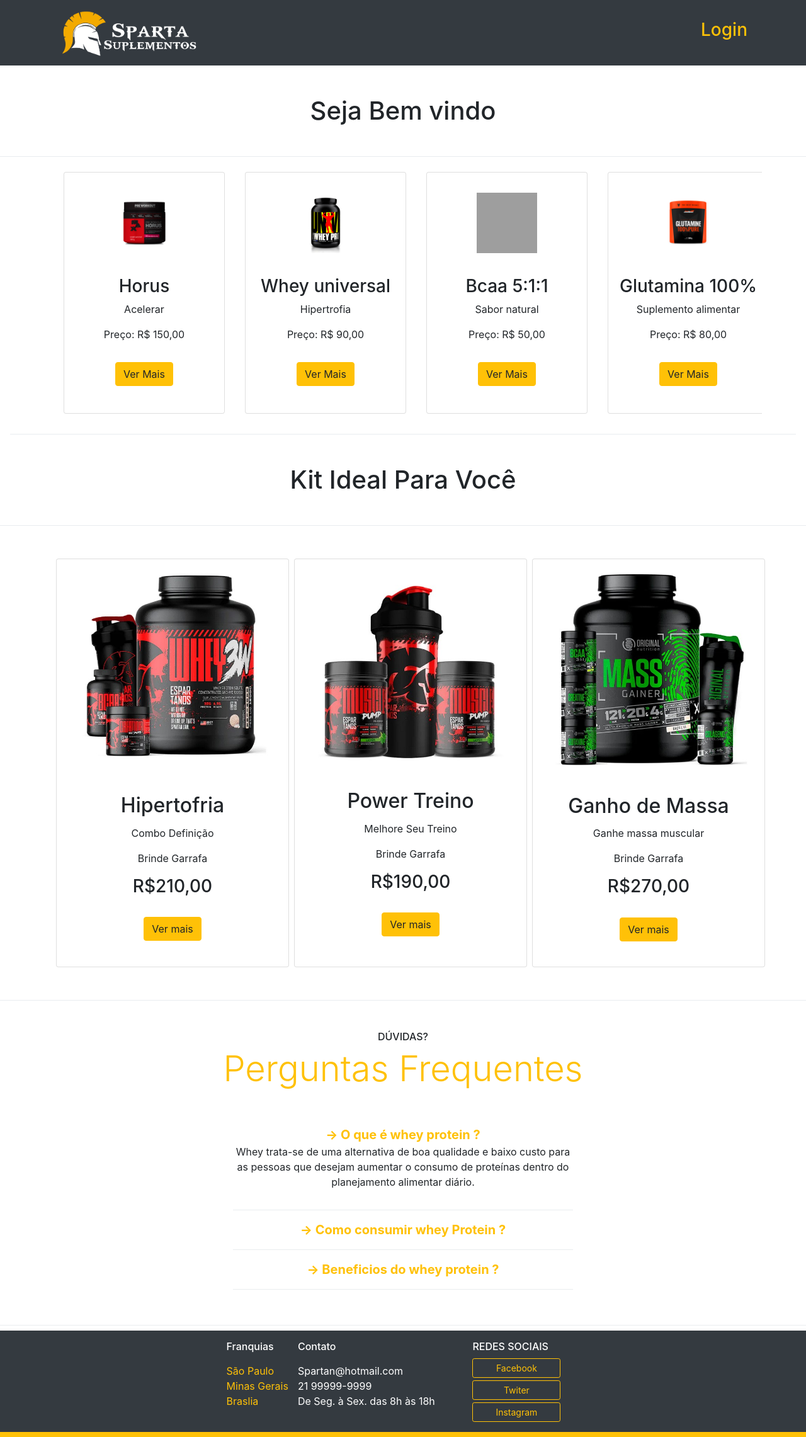
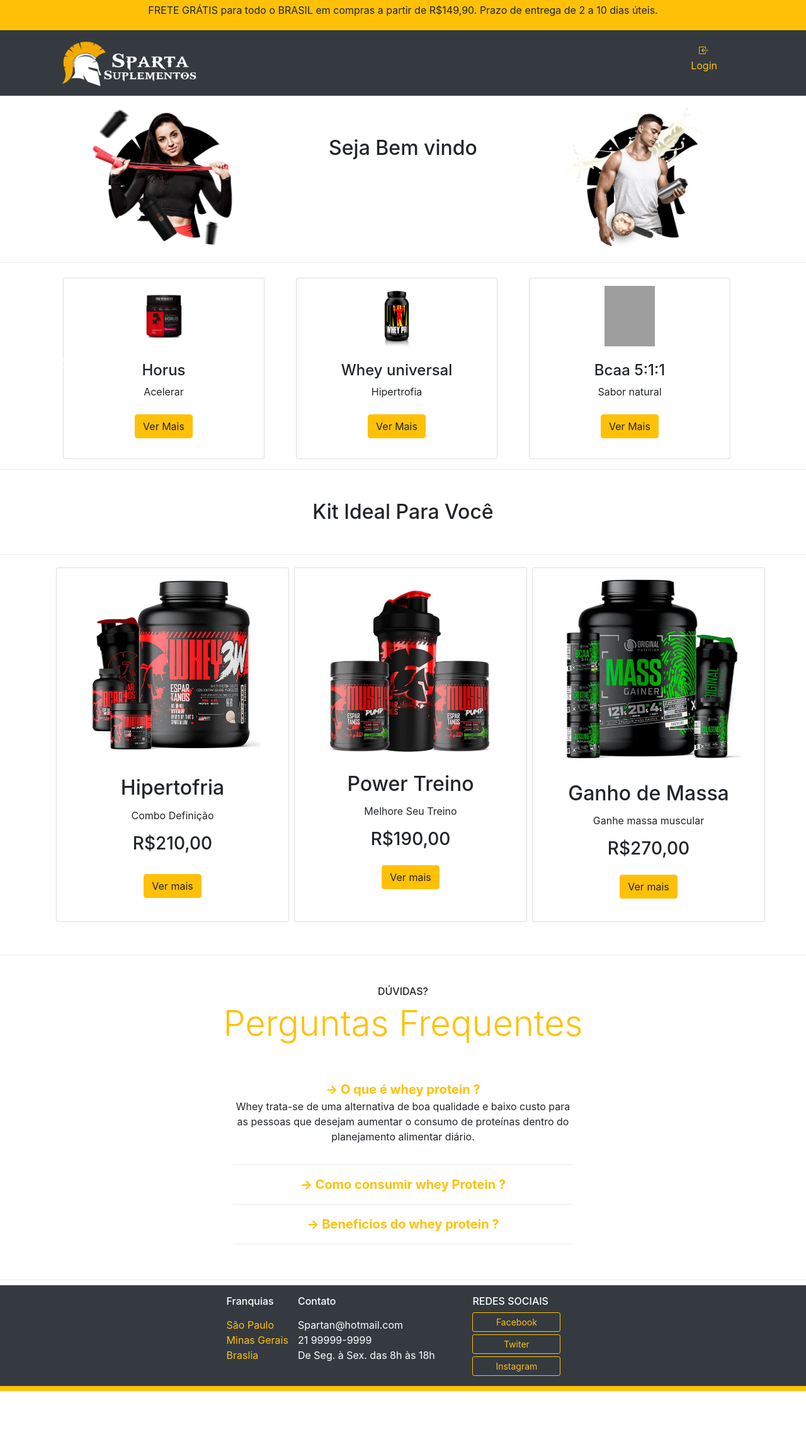
Before and after one commit to Ruamms/sparta, a PHP site: page /sparta/ in a window 1280 px wide. Shown: the whole page at 63% size. After the commit the page ends 2209 px from the top, so only its background shows below. Run offline with PHP 8.4, Linux system fonts and the light colour scheme; data comes from the database, SQL or seed files in the repository; some libraries are stand-ins or nearby versions; grey boxes are pictures that could not be loaded.

Commit message:
adicionado menu/carroseul
mudança em layout e carroseu

```diff
--- a/index.php
+++ b/index.php
@@ -16,123 +16,166 @@
     crossorigin="anonymous"></script>
   <script src="https://cdn.jsdelivr.net/npm/bootstrap@4.0.0/dist/js/bootstrap.min.js"
     integrity="sha384-JZR6Spejh4U02d8jOt6vLEHfe/JQGiRRSQQxSfFWpi1MquVdAyjUar5+76PVCmYl"
-    crossorigin="anonymous"></script>
+    crossorigin="anonymous"></script><!--  ícones do Bootstrap -->
+  <link href="https://cdn.jsdelivr.net/npm/bootstrap-icons/font/bootstrap-icons.css" rel="stylesheet">
+
+
   <link rel="stylesheet" href="./public/style.css">
 
 </head>
 
 <body style="height:50rem;">
 
-
-
-  <!-- menu-->
+  <div class="bg-warning text-center py-1 ">
+    <p>FRETE GRÁTIS para todo o BRASIL em compras a partir de R$149,90. Prazo de entrega de 2 a 10 dias úteis.</p>
+  </div>
   <nav class="sticky-top navbar navbar-expand-md navbar-light bg-dark py-1 box-shadow">
     <div class="container">
-      <img class="imagem-login" src="./img/Sparta Suplementos - Logo.png" alt="sparta" />
+
+      <img class="imagem-login" src="img/Sparta Suplementos - Logo.png" alt="sparta" />
+      </a>
       <button class="navbar-toggler" type="button" data-toggle="collapse" data-target="#navbarSupportedContent"
         aria-controls="navbarSupportedContent" aria-expanded="false" aria-label="Abrir Navegação">
         <span class="navbar-toggler-icon"></span>
       </button>
-
       <div class="collapse navbar-collapse" id="navbarSupportedContent">
         <ul class="navbar-nav ml-auto">
-          <li class="nav-item">
-            <h3><a class="nav-link text-warning" href="./usuario/login.php">Login</a></h3>
+          <!-- relatorio de compra-->
+          <li class="nav-item mr-5">
+            <p class="text-center"><a class="nav-link text-warning"
+                href="usuario/login.php"><i class="bi bi-box-arrow-in-left "
+                  data-bs-toggle="tooltip" data-bs-placement="top" title="Login"></i><br>
+                Login</a>
+            </p>
           </li>
+
+
         </ul>
       </div>
     </div>
   </nav>
-
-  <h1 class="m-5 text-center">Seja Bem vindo</h1>
+  <div class="container text-center mt-3">
+  <div class="row align-items-start">
+    <div class="col">
+    <img class="imagem-login" src="img/suplemento-alimentar-o-que-e-par.png" alt="sparta" />
+    </div>
+    <div class="col">
+    <h2 class="m-5 ">Seja Bem vindo</h2>
+    </div>
+    <div class="col">
+    <img class="imagem-login" src="img/suplementos.png" alt="sparta" />
+    </div>
+  </div>
+</div>
 
   <div class="dropdown-divider"></div>
 
   <!-- produtos vindo do banco-->
-  <section class="d-flex container produtos ">
-
+  <!-- Início do carrossel -->
+  <div id="carouselProdutos" class="carousel slide" data-ride="carousel">
+    <div class="carousel-inner">
       <?php
-
       $conexao = new mysqli("localhost", "root", "", "cadastro");
 
       if ($conexao->connect_error) {
         die("Erro na conexão: " . $conexao->connect_error);
       }
 
-
       $sql = "SELECT * FROM produtos";
       $resultado = $conexao->query($sql);
 
-    if ($resultado->num_rows > 0) {
+      if ($resultado !== false && $resultado->num_rows > 0) {
+        // Se houver resultados, execute o loop para exibir os produtos
+      } else {
+        echo "Nenhum produto cadastrado.";
+      }
+
+      $active = true;
+      $contador = 0;
+      if ($resultado !== false && $resultado->num_rows > 0) {
         while ($row = $resultado->fetch_assoc()) {
-        echo '<div class="mt-3 m-3 " >';
-        echo '<div class="card text-center align-items-center" style="width: 16rem;  height: 24rem;">';
-        echo '<div class="p-3">';
-        echo '<img class="m-3 "style="height: 6rem;width: 6rem;" src="http://localhost/sparta/adm/produto/' . $row["imagem"] . '" alt="' . $row["nome"] . '">';
+          if ($contador % 3 == 0) {
+            echo '<div class="carousel-item ' . ($active ? 'active' : '') . '">';
+            echo '<div class="row container mx-auto">';
+          }
+          echo '<div class="col-md-4 " >';
+          echo '<div class="mt-3">';
+          echo '<div class="card text-center align-items-center" style="height: 18rem; width: 20rem;">';
+          echo '<div class="p-2">';
+          echo '<img class="m-1 img-fluid" style="height: 6rem; width: 5rem;" src="http://localhost/sparta/adm/produto/' . $row["imagem"] . '" alt="' . $row["nome"] . '">';
           echo '<div class="card-body">';
-        echo '<h3 >' . $row["nome"] . '</h3>';
+          echo '<h4>' . $row["nome"] . '</h4>';
           echo '<p>' . $row["descricao"] . '</p>';
 
-        echo '<p class="card-text">Preço: R$ ' . number_format($row["preco"], 2, ',', '.') . '</p>';
-        echo '<a class="btn btn-warning mt-3" href="./usuario/login.php"">Ver Mais</a>';
+          echo '<a class="btn btn-warning mt-2" href="./usuario/login.php">Ver Mais</a>';
           echo '</div>';
           echo '</div>';
           echo '</div>';
           echo '</div>';
-
+          echo '</div>';
+          $contador++;
+          if ($contador % 3 == 0 || $contador == $resultado->num_rows) {
+            echo '</div>';
+            echo '</div>';
+            $active = false;
+          }
         }
       } else {
         echo "Nenhum produto cadastrado.";
       }
-    $conexao->close();
       ?>
+    </div>
+    <a class="carousel-control-prev " href="#carouselProdutos" role="button" data-slide="prev">
+      <span class="carousel-control-prev-icon " aria-hidden="true"></span>
+      <span class="sr-only ">Anterior</span>
+    </a>
+    <a class="carousel-control-next" href="#carouselProdutos" role="button" data-slide="next">
+      <span class="carousel-control-next-icon" aria-hidden="true"></span>
+      <span class="sr-only">Próximo</span>
+    </a>
+  </div>
+  <!-- Fim do carrossel -->
 
-  </section>
 
  <!-- Kits -->
-  <div class="dropdown-divider m-3"></div>
+ <div class="dropdown-divider mt-3"></div>
+  <h2 class="text-center m-5"> Kit Ideal Para Você</h2>
+  <div class="dropdown-divider"></div>
+  <section class=" container mt-3 d-sm-flex ">
 
-  <h1 class="text-center m-5"> Kit Ideal Para Você</h1>
-  <div class="dropdown-divider"></div>
-
-  <section class=" container mt-5 d-sm-flex ">
-
-    <div class="card col-sm-4 p-1 m-1">
+    <div class="card col-sm-4 m-1">
       <div class="container">
         <img class="card-img-top" src="./img/ki1.jpg" alt="Imagem de capa do card">
-        <div class="card-body text-center mt-3">
+        <div class="card-body text-center">
           <h2 class="card-title">Hipertofria</h2>
           <p class="">Combo Definição</p>
-          <p class="">Brinde Garrafa</p>
           <h3 class="card-text m-3 ">R$210,00</h3>
-          <a href="./usuario/login.php" class="btn btn-warning m-3">Ver mais</a>
+          <a href="../carrinho/index.php" class="btn btn-warning m-3">Ver mais</a>
         </div>
       </div>
     </div>
 
-    <div class="card col-sm-4 p-1 m-1">
+    <div class="card col-sm-4 m-1">
       <div class="container">
         <img class="card-img-top" src="./img/kit4.jpg" alt="Imagem de capa do card">
-        <div class="card-body text-center  mt-3">
+        <div class="card-body text-center  ">
           <h2 class="card-title">Power Treino</h2>
           <p class="">Melhore Seu Treino</p>
-          <p class="">Brinde Garrafa</p>
           <h3 class="card-text m-3 ">R$190,00</h3>
-          <a href="./usuario/login.php" class="btn btn-warning m-3">Ver mais</a>
+          <a href="../carrinho/index.php" class="btn btn-warning m-2">Ver mais</a>
         </div>
       </div>
     </div>
 
 
-    <div class="card col-sm-4 p-1 m-1">
+    <div class="card col-sm-4 m-1 ">
       <div class="container">
         <img class="card-img-top" src="./img/kit3.jpg" alt="Imagem de capa do card">
-        <div class="card-body text-center  mt-2">
+        <div class="card-body text-center ">
           <h2 class="card-title">Ganho de Massa</h2>
           <p class="">Ganhe massa muscular</p>
-          <p class="">Brinde Garrafa</p>
-          <h3 class="card-text m-3">R$270,00</h3>
-          <a href="./usuario/login.php" class="btn btn-warning m-3">Ver mais</a>
+          <h3 class="card-text ">R$270,00</h3>
+          <a href="../carrinho/index.php" class="btn btn-warning m-3">Ver mais</a>
         </div>
       </div>
     </div>
```
Also changed, not shown: usuario/produtosWey.php (+57 -40 lines). Lines whose indentation alone changed are shown as unchanged.
